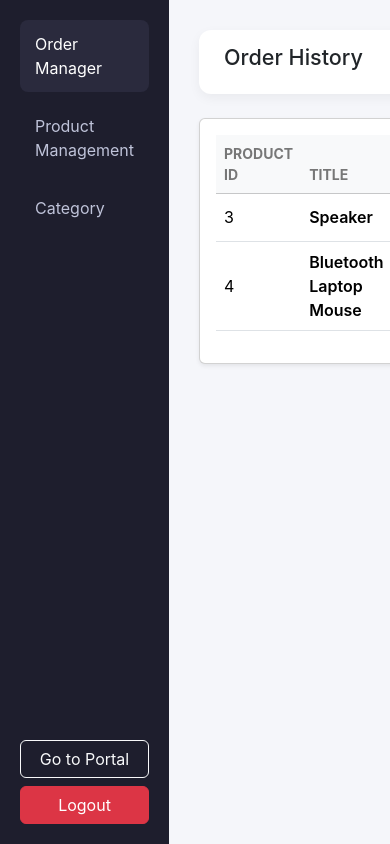
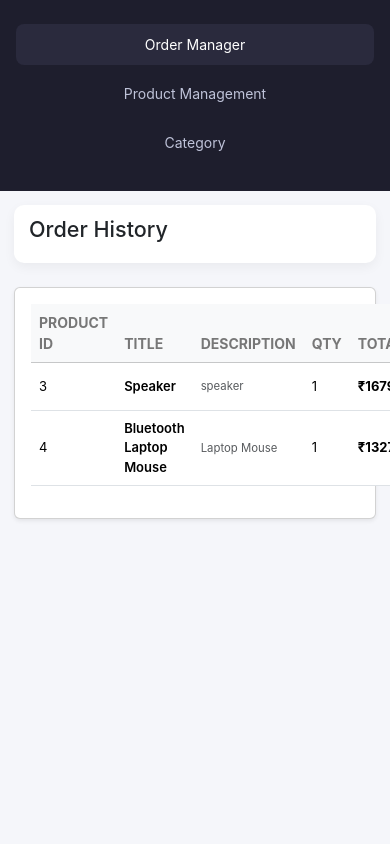
Before and after one commit to sahildeshpande-lab/Order-portal, a FastAPI app: page /products/get-orders/1 in a window 390 px wide; the page is wider, and only the part inside the window is pictured. Run offline with FastAPI, Linux system fonts and the light colour scheme; a user stored in the database is signed in.

Commit message:
Responsive css

```diff
--- a/Config/run_tests.py
+++ b/Config/run_tests.py
@@ -1,4 +1,3 @@
-#!/usr/bin/env python3
 """
 Comprehensive Test Runner for Order Portal API
 Runs all tests with coverage reporting
@@ -103,16 +102,12 @@ def main():
     """Main test runner"""
     print_header("Order Portal API - Test Suite Runner")
 
-    # Clean old artifacts
     clean_artifacts()
 
-    # Small delay to ensure files are released
     time.sleep(1)
 
-    # Run tests
     exit_code = run_tests()
 
-    # Print summary
     print_summary()
 
     if exit_code == 0:
@@ -122,7 +117,6 @@ def main():
 
     print("\n" + "="*70 + "\n")
 
-    # Don't exit with error code to allow viewing reports
     sys.exit(0)
 
 
--- a/runtime.txt
+++ /dev/null
@@ -1 +0,0 @@
-python-3.11.9
--- a/static/style2.css
+++ b/static/style2.css
@@ -91,3 +91,105 @@ body {
     color: #ff8800;
     font-weight: 500;
 }
+
+@media (max-width: 992px) {
+
+    .sidebar {
+        width: 220px;
+        padding: 18px;
+    }
+
+    .content {
+        padding: 20px;
+    }
+
+    .topbar {
+        padding: 14px 18px;
+    }
+}
+
+@media (max-width: 768px) {
+
+    .dashboard {
+        flex-direction: column;
+    }
+    .sidebar {
+        width: 100%;
+        flex-direction: row;
+        align-items: center;
+        padding: 12px 16px;
+    }
+
+    .brand h3 {
+        margin-bottom: 0;
+        font-size: 18px;
+    }
+
+    .menu {
+        display: flex;
+        gap: 8px;
+        margin-left: auto;
+    }
+
+    .menu li {
+        margin-bottom: 0;
+    }
+
+    .menu a {
+        padding: 8px 12px;
+        font-size: 14px;
+        white-space: nowrap;
+    }
+
+    .sidebar-footer {
+        display: none;
+    }
+
+    .content {
+        padding: 16px;
+    }
+
+    .topbar {
+        padding: 12px 15px;
+    }
+
+    .table {
+        font-size: 13px;
+    }
+}
+
+@media (max-width: 576px) {
+
+    .sidebar {
+        flex-direction: column;
+        align-items: stretch;
+    }
+
+    .menu {
+        flex-direction: column;
+        margin-left: 0;
+        margin-top: 12px;
+    }
+
+    .menu a {
+        text-align: center;
+        padding: 10px;
+    }
+
+    .content {
+        padding: 14px;
+    }
+
+    .topbar {
+        border-radius: 10px;
+    }
+    .table-responsive {
+        overflow-x: auto;
+        -webkit-overflow-scrolling: touch;
+    }
+
+    .empty-state {
+        font-size: 16px;
+        margin-top: 50px;
+    }
+}
```
Also changed, not shown: Config/verify_isolation.py (+0 -7 lines), coverage.json (+229 -1 lines), static/style.css (+91 -0 lines), static/style3.css (+81 -0 lines), tests/test_cancellation.py (+0 -1 lines), tests/test_registration.py (+0 -3 lines).
